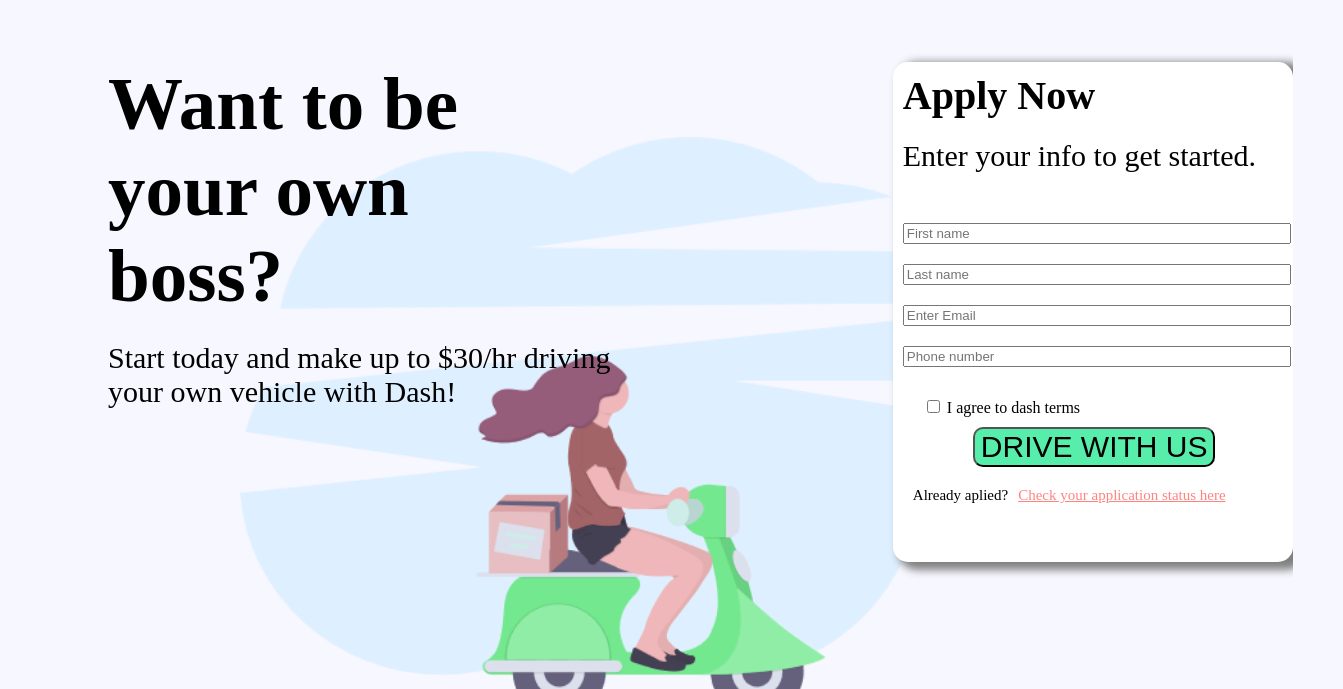
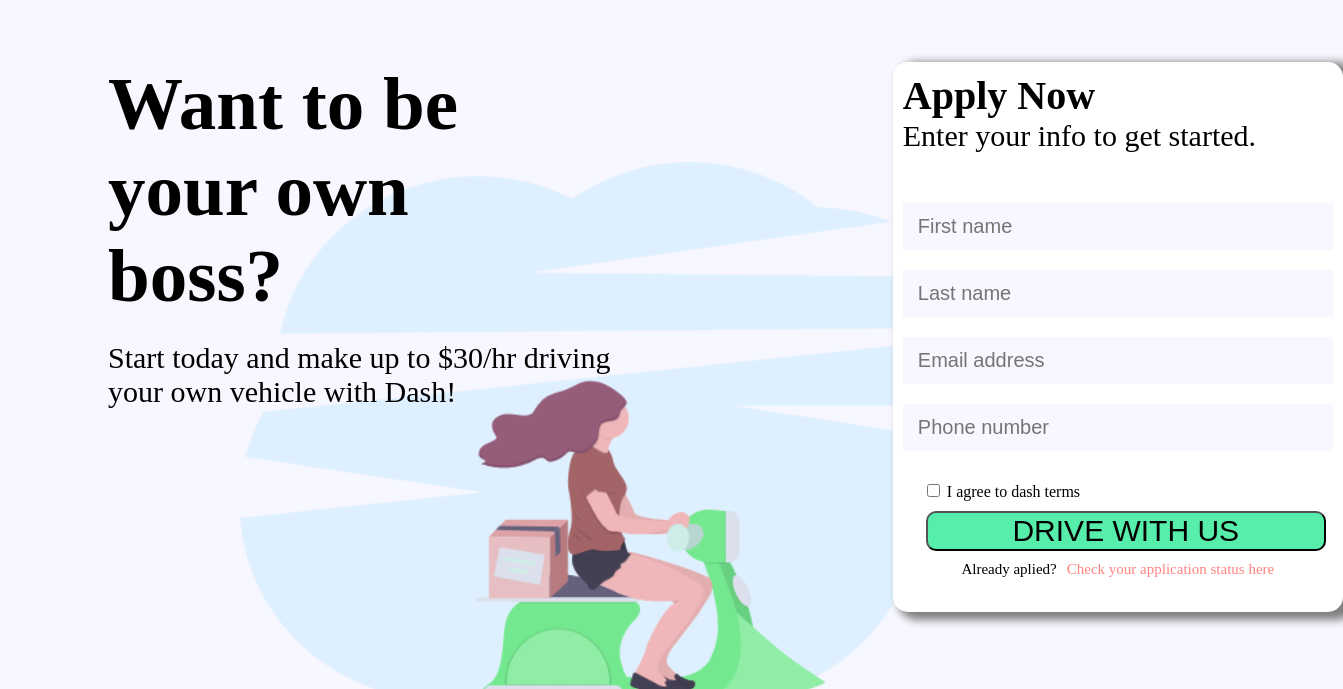
Before and after one commit to ogun0027/ogun0027.github.io, a plain HTML site: page landing-page/index.html in a window 1280 px wide. Shown: the part 111-800 px from the top of the page, 1343 px wide, since content can reach past the window. Drawn offline with Linux system fonts and the light colour scheme.

Commit message:
Desktop and Tab Styling

```diff
--- a/landing-page/index.html
+++ b/landing-page/index.html
@@ -27,7 +27,7 @@
                     <div class="form">
                         <div class="form1">
                             <label for="firt-name"><b></b></label>
-                            <input type="text" placeholder="First name" name="fname" id="fname" required>
+                            <input type="first-name" placeholder="First name" name="fname" id="fname" required>
                         </div>
                         <div class="form1">
                             <label for="last-name"><b></b></label>
@@ -36,7 +36,7 @@
 
                         <div class="form1">
                             <label for="email"><b></b></label>
-                            <input type="text" placeholder="Enter Email" name="email" id="email" required>
+                            <input type="email" placeholder="Email address" name="email" id="email" required>
                         </div>
 
                         <div class="form1">
--- a/landing-page/style.css
+++ b/landing-page/style.css
@@ -55,8 +55,8 @@ header img {
     box-shadow: 9px 4px 9px 4px grey;
     background-color: white;
     transition: 0.5s;
-    width: 400px;
-    height: 500px;
+    width: 450px;
+    height: 550px;
     border-radius: 15px;
     margin-left: 70%;
     margin-bottom: 500px;
@@ -71,6 +71,7 @@ header img {
     font-size: 40px;
     margin-bottom: auto;
     padding: 10px;
+    margin-bottom: -20px;
 }
 
 .applynow p {
@@ -91,6 +92,43 @@ header img {
     margin-bottom: 20px;
 }
 
+/* Changing the background colour of the form */
+input[type=first-name] {
+    background-color: #f7f7ff;
+    border: none;
+    font-size: 20px;
+    padding: 12px 0px;
+    box-sizing: border-box;
+}
+
+input[type=last-name] {
+    background-color: #f7f7ff;
+    border: none;
+    font-size: 20px;
+    padding: 12px 0px;
+    box-sizing: border-box;
+}
+input[type=email] {
+    background-color: #f7f7ff;
+    border: none;
+    font-size: 20px;
+    padding: 12px 0px;
+    box-sizing: border-box;
+}
+input[type=phone-number] {
+    background-color: #f7f7ff;
+    border: none;
+    font-size: 20px;
+    padding: 12px 0px;
+    box-sizing: border-box;
+}
+
+/* Giving the placeholders some padding so it will not be too close to the border */
+
+::placeholder {
+    padding-left: 15px;
+}
+
 /* Giving the input fields a full width */
 .form input {
     width: 100%;
@@ -103,6 +141,10 @@ header img {
 
 .appstatus {
     padding: 10px;
+    display: flex;
+    flex-direction: row;
+    justify-content: center;
+    margin-top: -10px;
 }
 
 .appstatus p {
@@ -115,7 +157,8 @@ header img {
 }
 
 .status a {
-    color: #ff8480
+    color: #ff8480;
+    text-decoration: none;
 }
 
 .submitbtn {
@@ -123,7 +166,8 @@ header img {
     font-size: 30px;
     border-radius: 10px;
     margin-top: 10px;
-    margin-left: 50px;
+    margin-left: 3px;
+    width: 400px;
 }
 
 .footer h2 {
```
